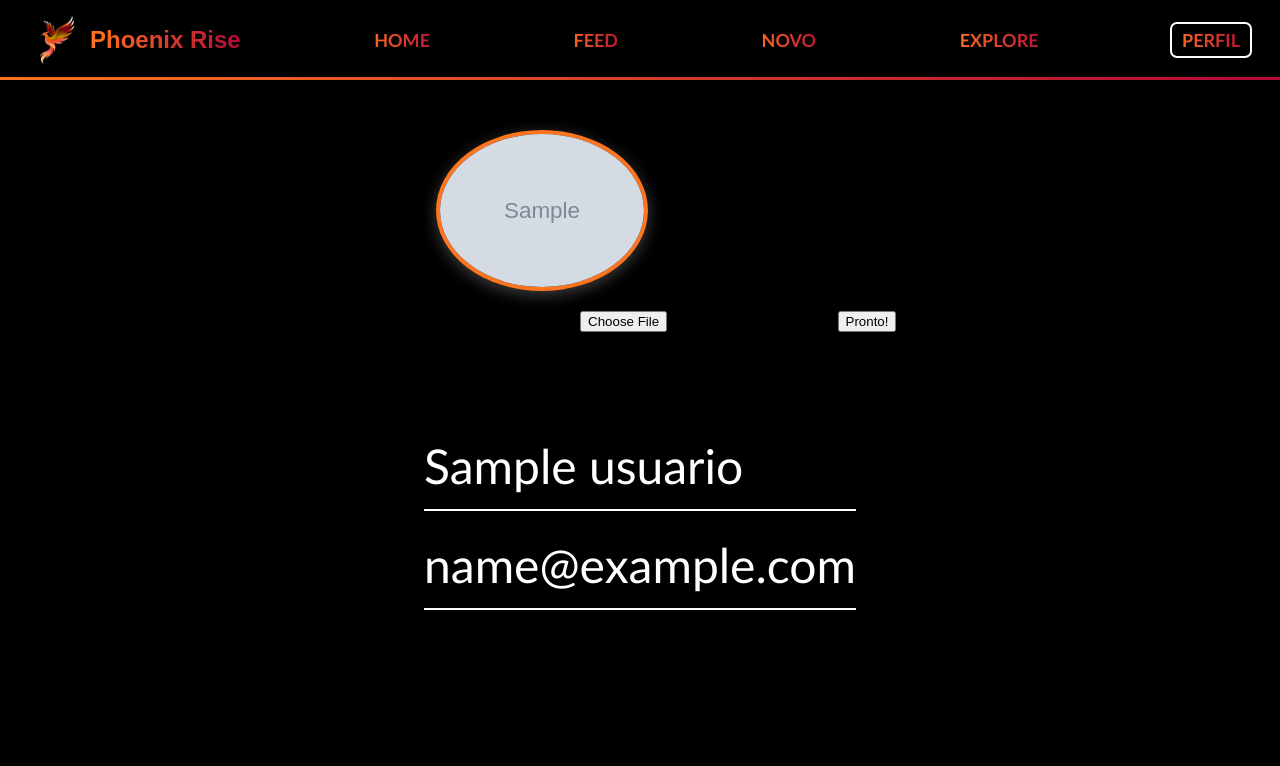
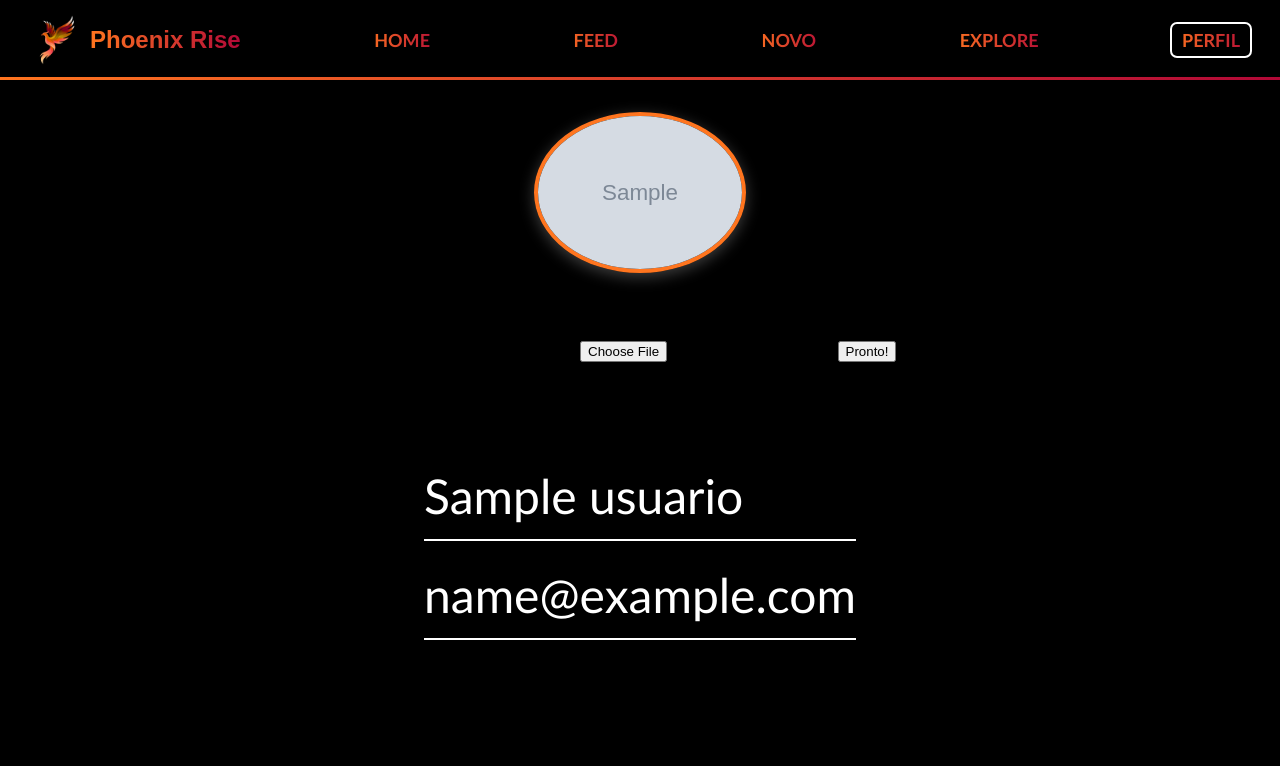
Before and after one commit to jvictor012/PhoenixRise, a Flask app: page /perfil in a window 1280 px wide. Shown: the top 766 px of the page. Run offline with Flask 3, Linux system fonts and the light colour scheme; a user stored in the database is signed in; tables that the repository leaves empty or names only in its code hold one stand-in row (values such as "Sample post"); grey boxes marked "Sample" are stand-in pictures.

Commit message:
deixando o perfil muitxo lindo

```diff
--- a/static/perfil.css
+++ b/static/perfil.css
@@ -82,11 +82,14 @@ a:hover {
 
 /* ================= Seções ================= */
 .secao-formulario {
-  padding: 50px 20px;
+  height: 100%;
+  width: 100%;
   display: flex;
   flex-direction: column;
   align-items: center;
   background-color: black; /* fundo preto */
+  align-items: center;
+  justify-content: center;
 }
 
 .secao-interesses {
@@ -105,10 +108,20 @@ a:hover {
   flex-direction: column;
   justify-content: center;
   align-items: center;
+  gap: 1rem;
+}
+
+.foto-usuario {
+  margin: 2rem;
+  display: flex;
+  justify-content: center;
+  align-items: center;
 }
 
 .foto-usuario img {
   display: flex;
+  align-items: center;
+  justify-content: center;
   width: 50%;
   height: 50%;
   border-radius: 50%;
```
